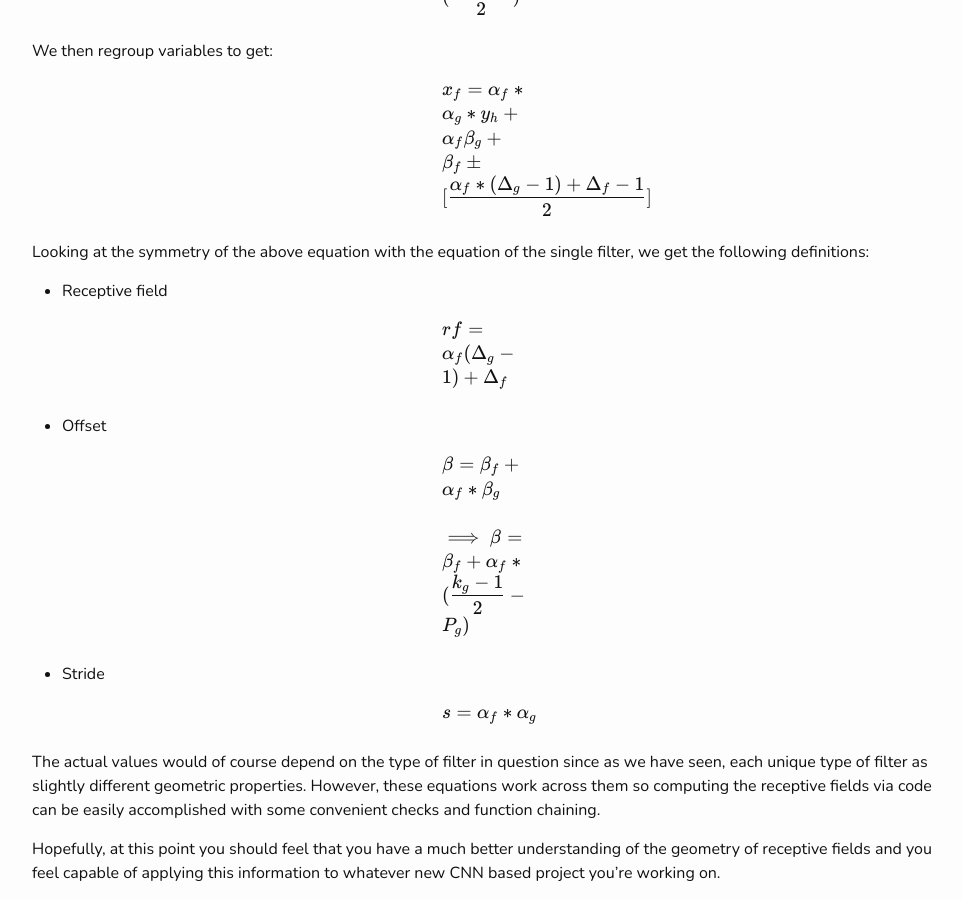
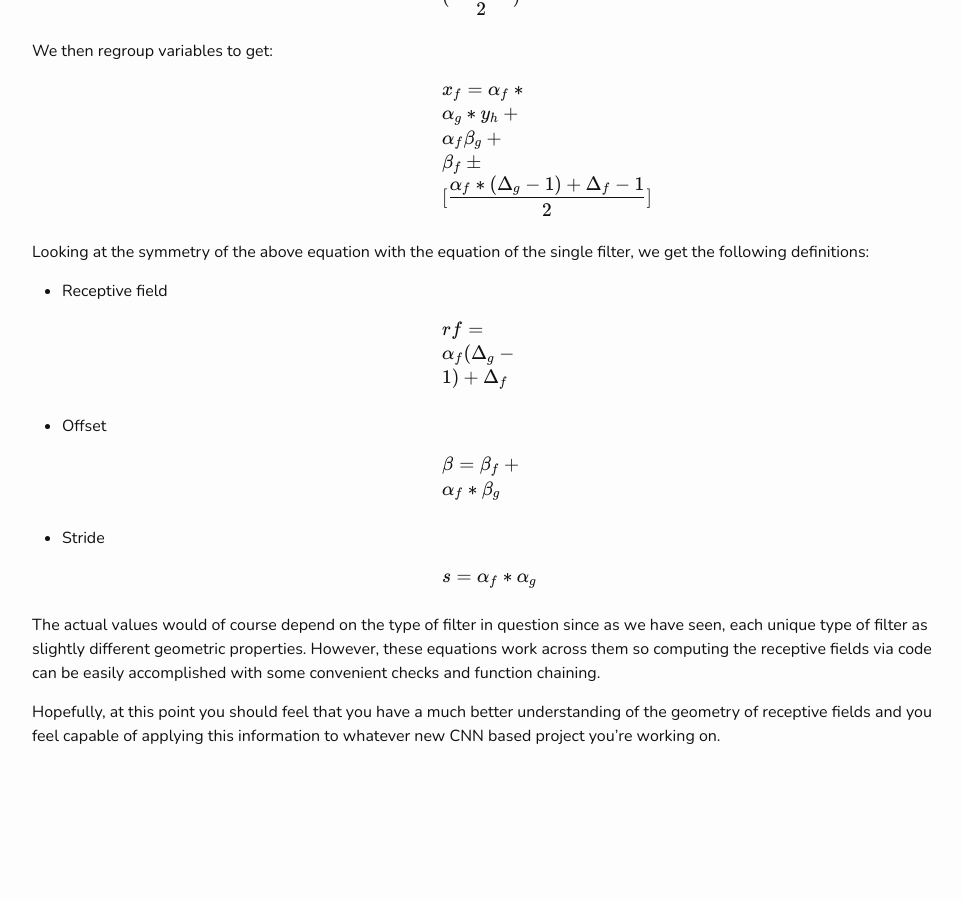
Before and after one commit to varunagrawal/varunagrawal.github.io, a Jekyll site: the page built from _posts/2018-02-19-cnn-receptive-field.md, in a window 1280 px wide and 900 px high, scrolled down 5110 px. Shown: the whole window, without its empty margins (148-1110 px from the left). Built offline with Jekyll 4.4.1, drawn with Linux system fonts in a browser that asks for light colours; nearby versions of some CDN libraries; a style sheet for code colours, icons or effects is not loaded; after the commit the page ends 5873 px from its top, so only the background shows below that.

Commit message:
fixed small error in receptive field composition

```diff
--- a/_posts/2018-02-19-cnn-receptive-field.md
+++ b/_posts/2018-02-19-cnn-receptive-field.md
@@ -146,7 +146,6 @@ Looking at the symmetry of the above equation with the equation of the single fi
 - Offset
 
 <latex-block> \beta = \beta_f + \alpha_f*\beta_g</latex-block>
-<latex-block> \implies \beta = \beta_f + \alpha_f*(\frac{k_g-1}{2} - P_g)</latex-block>
 
 - Stride
 
```
